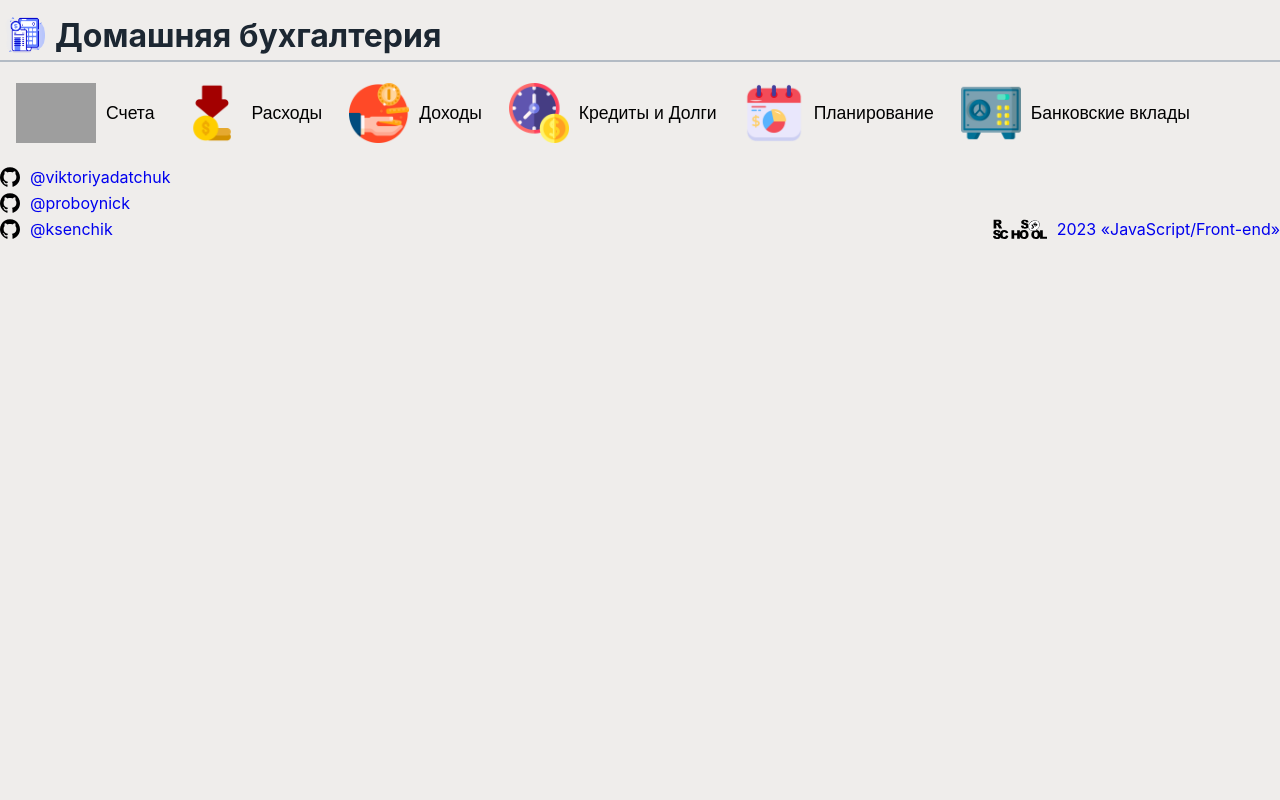
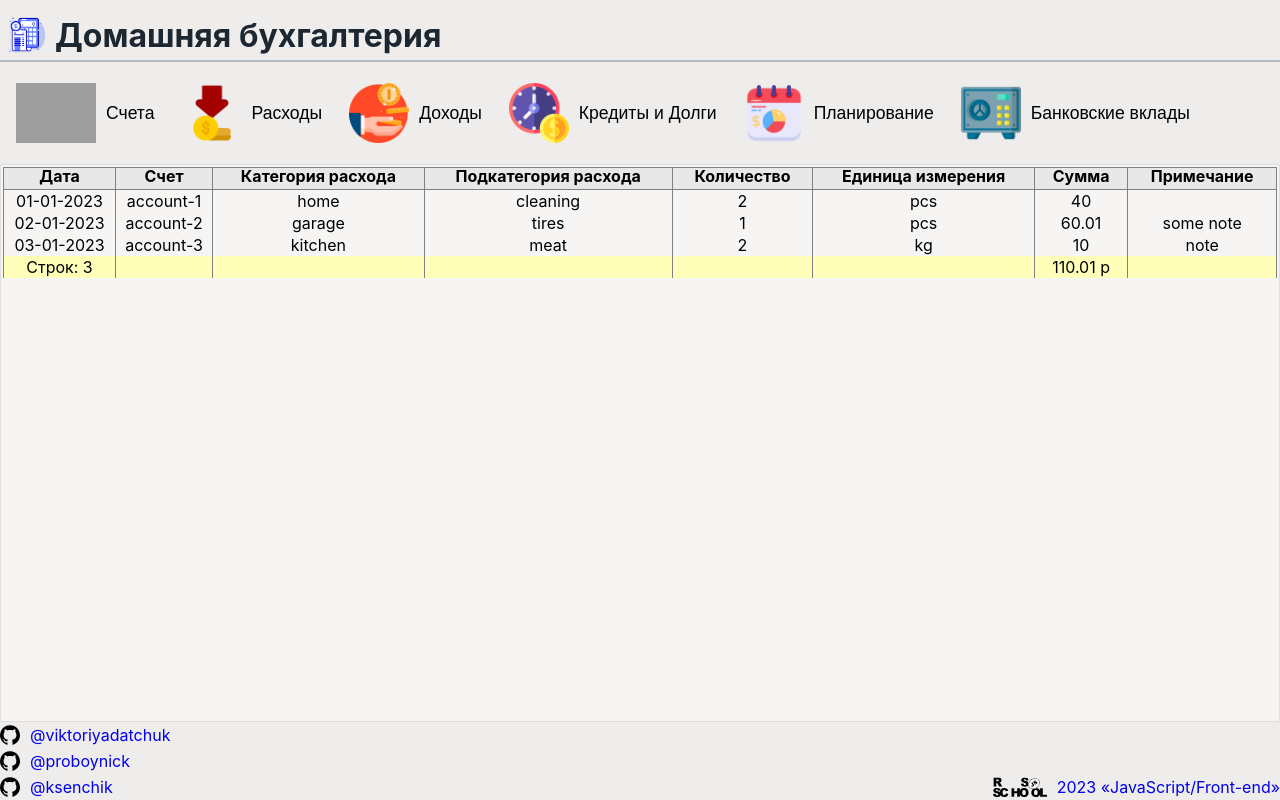
Before and after one commit to ViktoriyaDatchuk/rsclone, a React (Create React App) app: page /costs in a window 1280 px wide. Built offline with nearby package versions, Linux system fonts and the light colour scheme; grey boxes are pictures that could not be loaded.

Commit message:
feat: add routing

```diff
--- a/package.json
+++ b/package.json
@@ -46,6 +46,7 @@
     "eslint-plugin-promise": "^6.1.1",
     "eslint-plugin-react": "^7.32.2",
     "prettier": "2.8.3",
+    "react-router-dom": "^6.8.1",
     "typescript": "^4.9.5"
   }
 }
--- a/src/App.tsx
+++ b/src/App.tsx
@@ -1,15 +1,24 @@
-import type { ReactElement } from 'react'
-import { Header } from './components/Header/Header'
-import { Footer } from './components/footer/footer'
+import type { ReactElement } from 'react';
+import { Header } from './components/Header/Header';
+import { Footer } from './components/footer/footer';
+import { Routes, Route } from 'react-router-dom';
+import { AccountsPage } from './pages/AccountsPage';
+import { CostsPage } from './pages/CostsPage';
+import { IncomesPage } from './pages/IncomesPage';
 
 function App(): ReactElement {
   return (
     <div className="App">
       <Header />
+      <Routes>
+        <Route path="/" element={<AccountsPage />} />
+        <Route path="/costs" element={<CostsPage />} />
+        <Route path="/incomes" element={<IncomesPage />} />
+      </Routes>
 
       <Footer />
     </div>
-  )
+  );
 }
 
 export default App;
--- a/src/components/Table/Table.css
+++ b/src/components/Table/Table.css
@@ -1,5 +1,5 @@
 .Table {
-  width: 99%;
+  width: 100%;
   margin: 0 auto;
   border-collapse: collapse;
   user-select: none;
--- a/src/index.css
+++ b/src/index.css
@@ -42,3 +42,11 @@ main {
   max-width: 1600px;
   margin: 0 auto;
 }
+
+.table-container {
+  flex: 1 1 auto;
+  padding: 2px;
+  background-color: rgba(255, 255, 255, 0.4);
+  overflow-y: scroll;
+  border: 1px solid rgba(128, 128, 128, 0.2);
+}
--- a/src/index.tsx
+++ b/src/index.tsx
@@ -1,11 +1,14 @@
-import React from 'react'
-import ReactDOM from 'react-dom/client'
-import './index.css'
-import App from './App'
+import React from 'react';
+import ReactDOM from 'react-dom/client';
+import './index.css';
+import App from './App';
+import { BrowserRouter } from 'react-router-dom';
 
-const root = ReactDOM.createRoot(document.getElementById('root') as HTMLElement)
+const root = ReactDOM.createRoot(document.getElementById('root') as HTMLElement);
 root.render(
   <React.StrictMode>
-    <App />
+    <BrowserRouter>
+      <App />
+    </BrowserRouter>
   </React.StrictMode>
-)
+);
--- /dev/null
+++ b/src/pages/AccountsPage.tsx
@@ -0,0 +1,15 @@
+import { Table } from '../components/Table/Table';
+import { AccountHeader } from '../interfaces/Account';
+import { accounts } from '../stubs/Accounts';
+
+export const AccountsPage = (): JSX.Element => {
+  return (
+    <div className="table-container">
+      <Table
+        items={accounts}
+        fieldNames={AccountHeader.fieldNames}
+        fieldProperties={AccountHeader.fieldProperties}
+      />
+    </div>
+  );
+};
--- /dev/null
+++ b/src/pages/CostsPage.tsx
@@ -0,0 +1,15 @@
+import { Table } from '../components/Table/Table';
+import { CostHeader } from '../interfaces/Cost';
+import { Costs } from '../stubs/Costs';
+
+export const CostsPage = (): JSX.Element => {
+  return (
+    <div className="table-container">
+      <Table
+        items={Costs}
+        fieldNames={CostHeader.fieldNames}
+        fieldProperties={CostHeader.fieldProperties}
+      />
+    </div>
+  );
+};
--- /dev/null
+++ b/src/pages/IncomesPage.tsx
@@ -0,0 +1,15 @@
+import { Table } from '../components/Table/Table';
+import { IncomeHeader } from '../interfaces/Income';
+import { Incomes } from '../stubs/Incomes';
+
+export const IncomesPage = (): JSX.Element => {
+  return (
+    <div className="table-container">
+      <Table
+        items={Incomes}
+        fieldNames={IncomeHeader.fieldNames}
+        fieldProperties={IncomeHeader.fieldProperties}
+      />
+    </div>
+  );
+};
```
Also changed, not shown: 1 other file (tests, documents, lock files or other folders).
